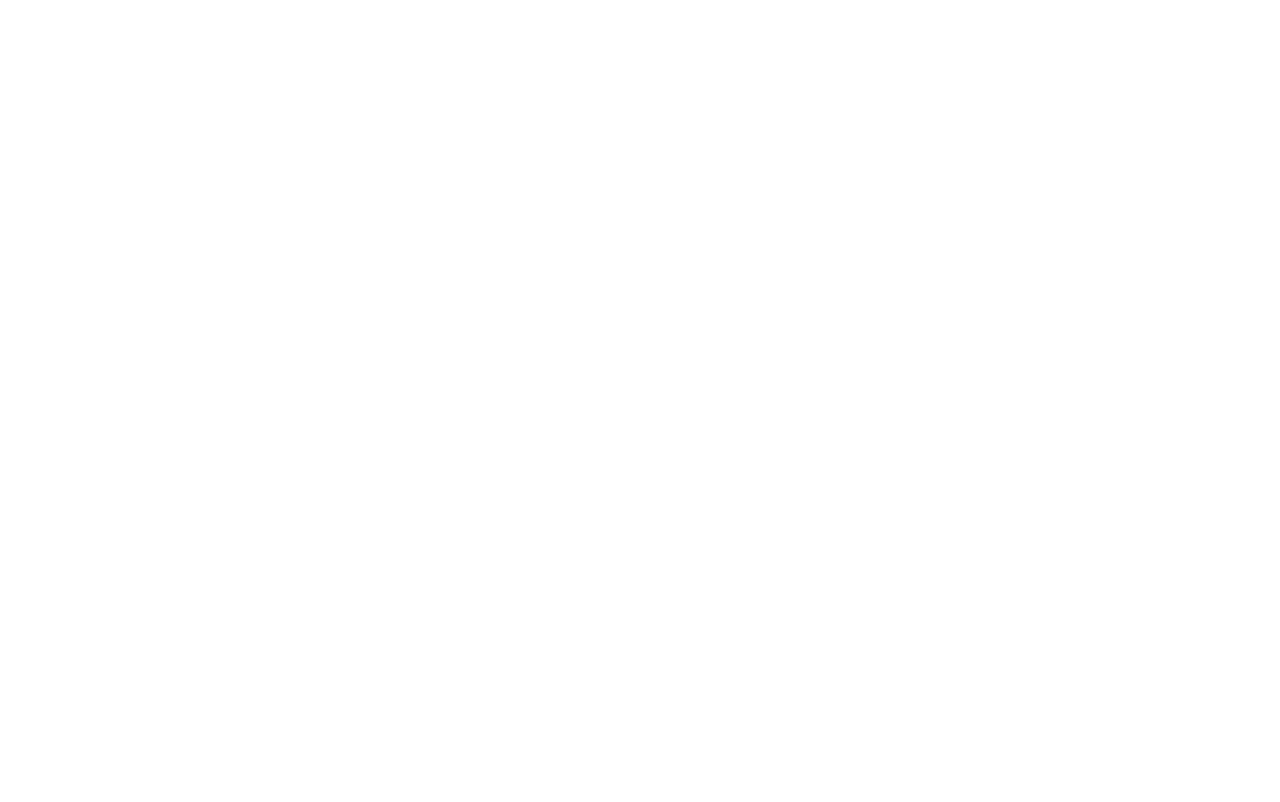
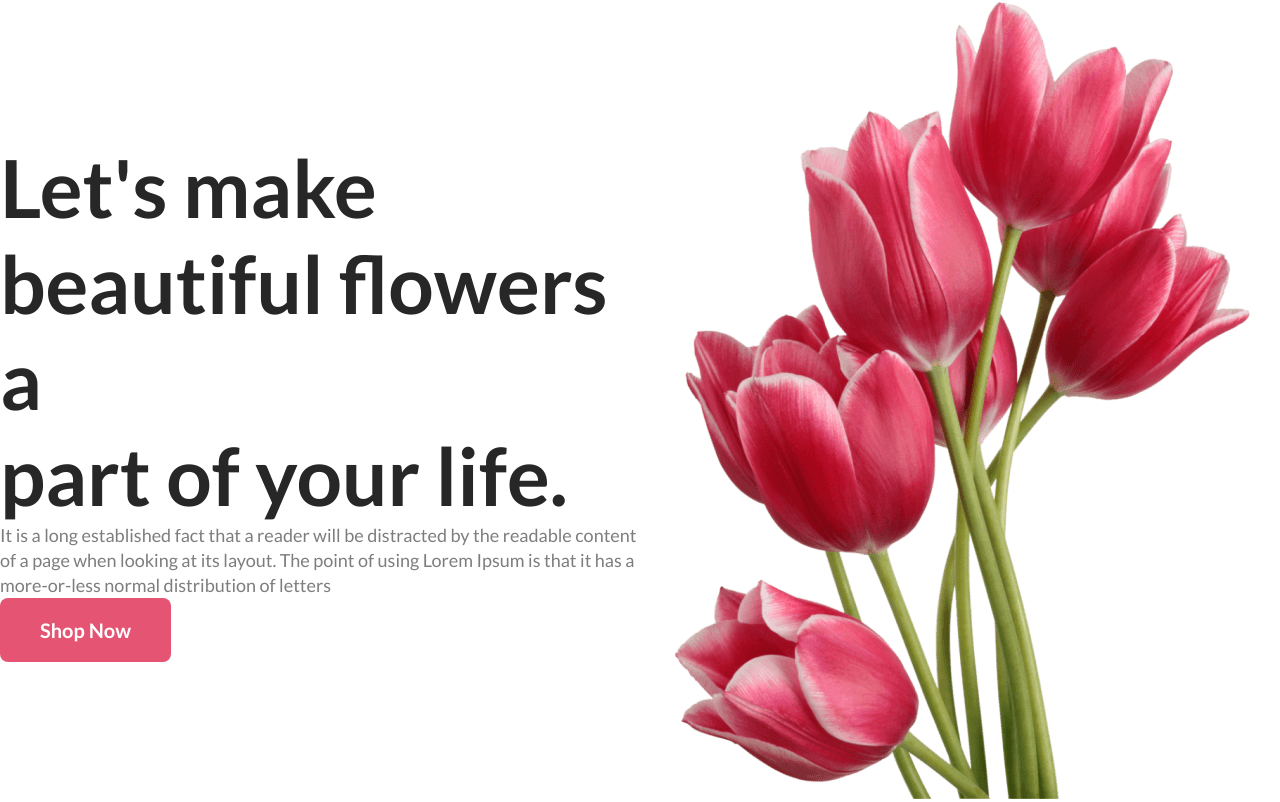
Before and after one commit to shihab01118/Assignment-1-Flower-Shop, a plain HTML site: page index.html in a window 1280 px wide. Drawn offline with Linux system fonts and the light colour scheme.

Commit message:
header half done

```diff
--- a/index.html
+++ b/index.html
@@ -5,8 +5,22 @@
     <meta name="viewport" content="width=device-width, initial-scale=1.0">
     <title>Flower Shop</title>
     <link rel="stylesheet" href="styles/style.css">
+    <link rel="preconnect" href="https://fonts.googleapis.com">
+    <link rel="preconnect" href="https://fonts.gstatic.com" crossorigin>
+    <link href="https://fonts.googleapis.com/css2?family=Lato:wght@300;400;700&display=swap" rel="stylesheet">
 </head>
 <body>
-
+    <header class="banner">
+        <div class="banner-text">
+            <h1 class="banner-text-title">Let's make <br> beautiful flowers a <br> part of your life.</h1>
+            <p class="banner-text-description">It is a long established fact that a reader will be distracted by the readable content of a page when looking at its layout. The point of using Lorem Ipsum is that it has a more-or-less normal distribution of letters</p>
+            <button class="btn">Shop Now</button>
+        </div>
+        <div>
+            <img src="assets/pngwing 10.png" alt="flower" class="banner-img">
+        </div>
+    </header>
+    <main></main>
+    <footer></footer>
 </body>
 </html>
--- a/styles/style.css
+++ b/styles/style.css
@@ -0,0 +1,37 @@
+/* common styles */
+* {
+    margin: 0;
+    padding: 0;
+    box-sizing: border-box;
+    font-family: 'Lato', sans-serif;
+}
+
+.btn {
+    color: #FFF;
+    font-size: 20px;
+    font-weight: 700;
+    border-radius: 8px;
+    background: #E55473;
+    padding: 20px 40px;
+    border: none;
+}
+
+/* banner section */
+.banner {
+    display: flex;
+    height: 100vh;
+    align-items: center;
+}
+
+.banner-text-title {
+    color: #272727;
+    font-size: 80px;
+    font-weight: 700;
+}
+
+.banner-text-description {
+    color: rgba(39, 39, 39, 0.60);
+    font-size: 18px;
+    font-weight: 400;
+    line-height: 25px;
+}
```
